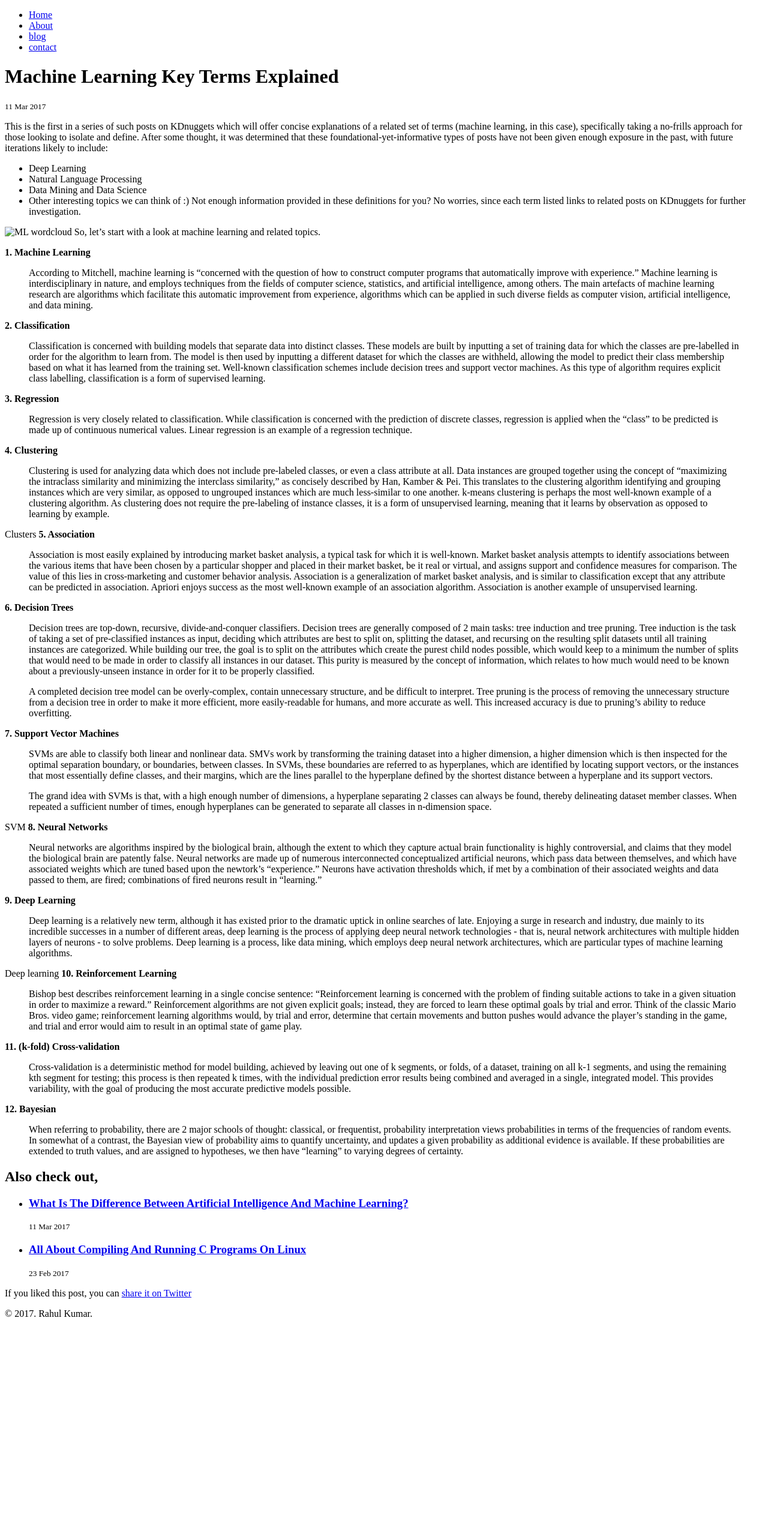
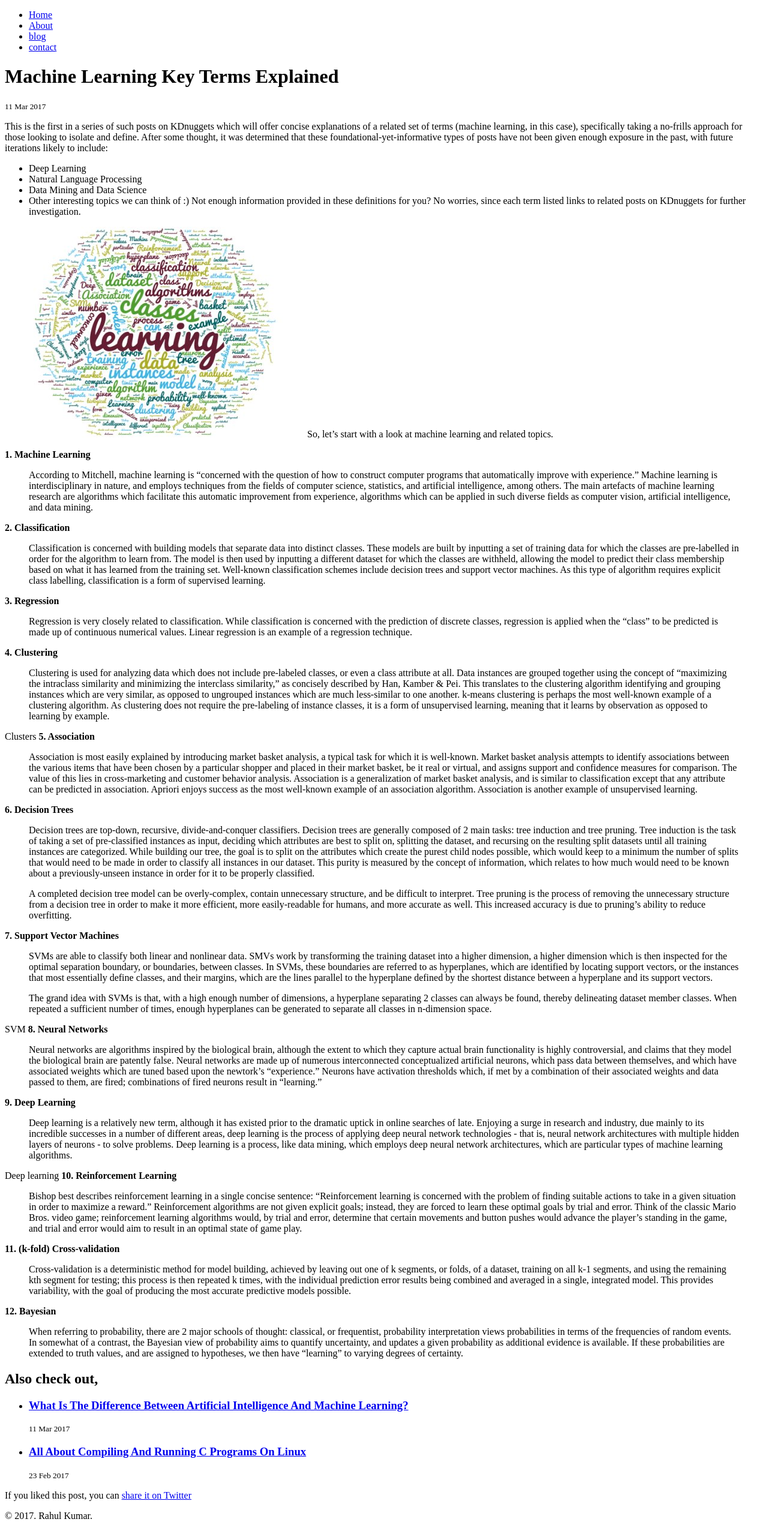
Before and after one commit to rahulkr7370/rahul10-pu.github.io, a Jekyll site: the page built from _posts/2017-03-11-Machine-learning-key-terms-explained.md, in a window 1280 px wide. Shown: the whole page at 60% size. Built offline with Jekyll 4.4.1, drawn with Linux system fonts in a browser that asks for light colours; our own code applies the rules of GitHub Pages for plain Markdown files; comment, search, counter and statistics services are not loaded; before the commit the page ends 2215 px from its top, so only the background shows below that.

Commit message:
Update 2017-03-11-Machine-learning-key-terms-explained.md

```diff
--- a/_posts/2017-03-11-Machine-learning-key-terms-explained.md
+++ b/_posts/2017-03-11-Machine-learning-key-terms-explained.md
@@ -6,7 +6,7 @@ This is the first in a series of such posts on KDnuggets which will offer concis
 * Other interesting topics we can think of :)
 Not enough information provided in these definitions for you? No worries, since each term listed links to related posts on KDnuggets for further investigation.
 
-![ML wordcloud](/public/rahul10-pu.github.io/ml-wordcloud.jpg)
+![ML wordcloud](/rahul10-pu.github.io/ml-wordcloud.jpg)
 So, let's start with a look at machine learning and related topics.
 
 **1. Machine Learning**
```
